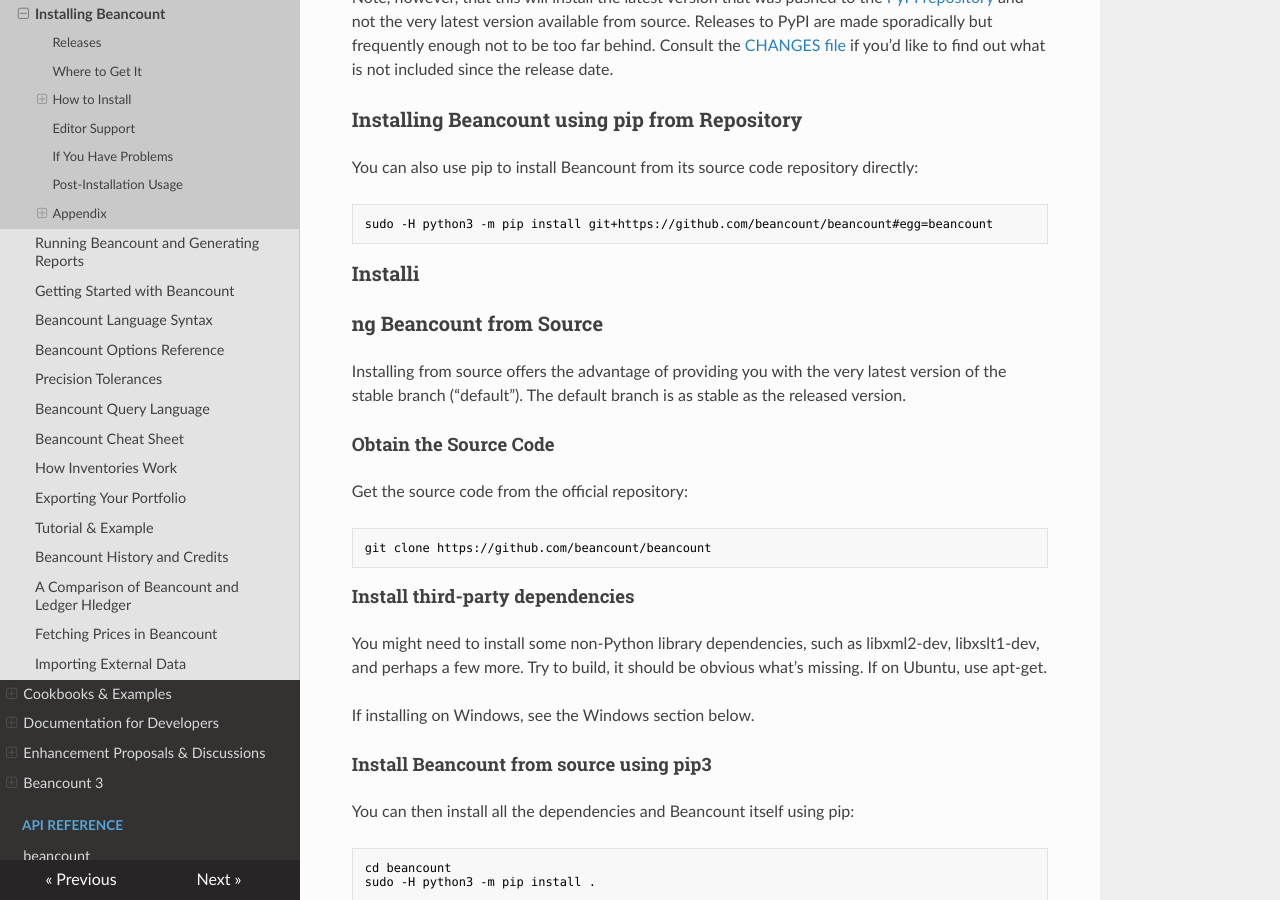
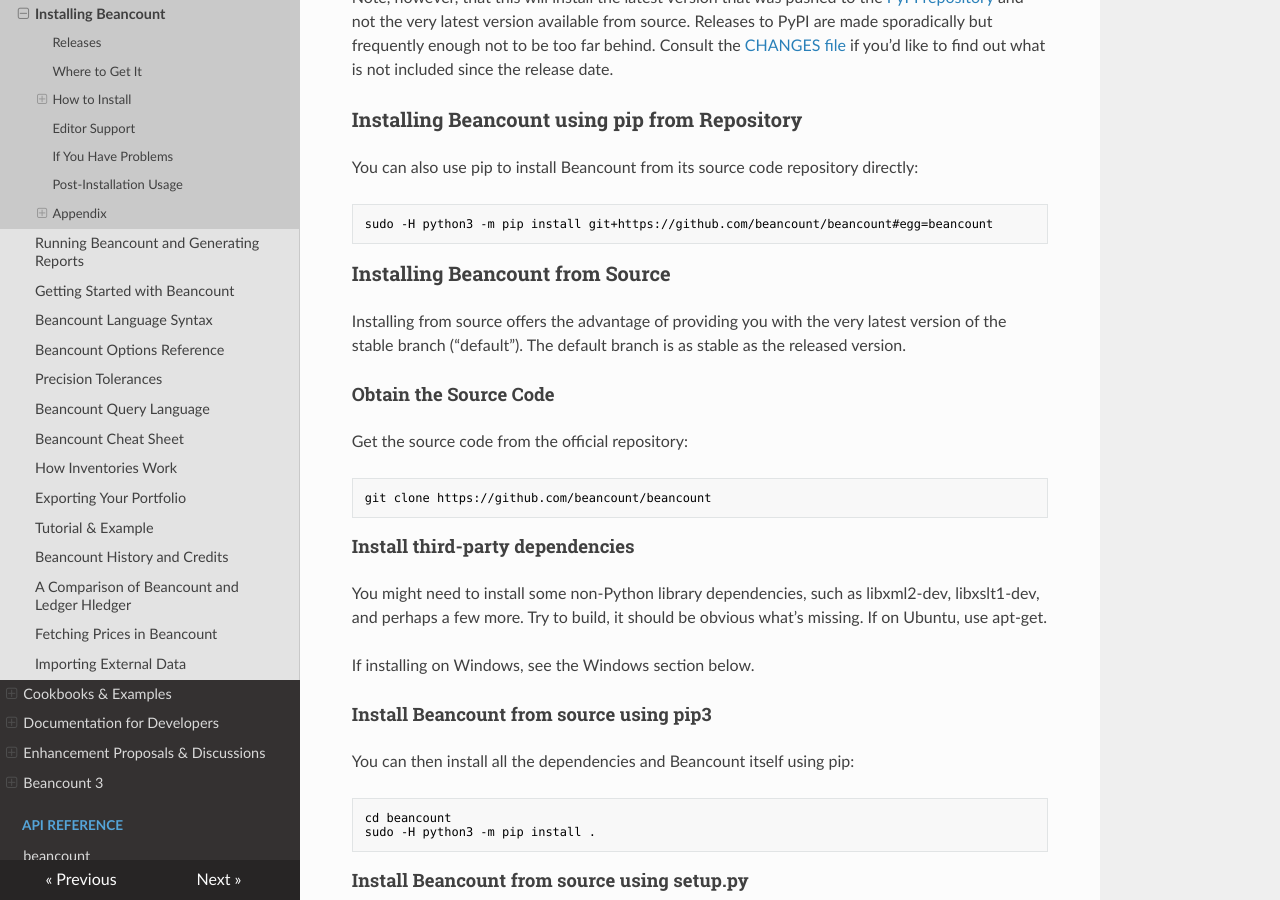
Before and after one commit to beancount/docs, an MkDocs documentation site: the page built from docs/installing_beancount.md, in a window 1280 px wide and 900 px high, scrolled down 1816 px. Built offline with MkDocs 1.6.1, drawn with Linux system fonts in a browser that asks for light colours.

```diff
--- a/docs/installing_beancount.md
+++ b/docs/installing_beancount.md
@@ -60,9 +60,7 @@ You can also use pip to install Beancount from its source code repository direct
 
     sudo -H python3 -m pip install git+https://github.com/beancount/beancount#egg=beancount
 
-### Installi<a id="installi"></a>
-
-### ng Beancount from Source<a id="ng-beancount-from-source"></a>
+### Installing Beancount from Source<a id="installing-beancount-from-source"></a>
 
 Installing from source offers the advantage of providing you with the very latest version of the stable branch (“default”). The default branch is as stable as the released version.
 
```
Also changed, not shown: docs/external_contributions.md (+4 -0 lines).
